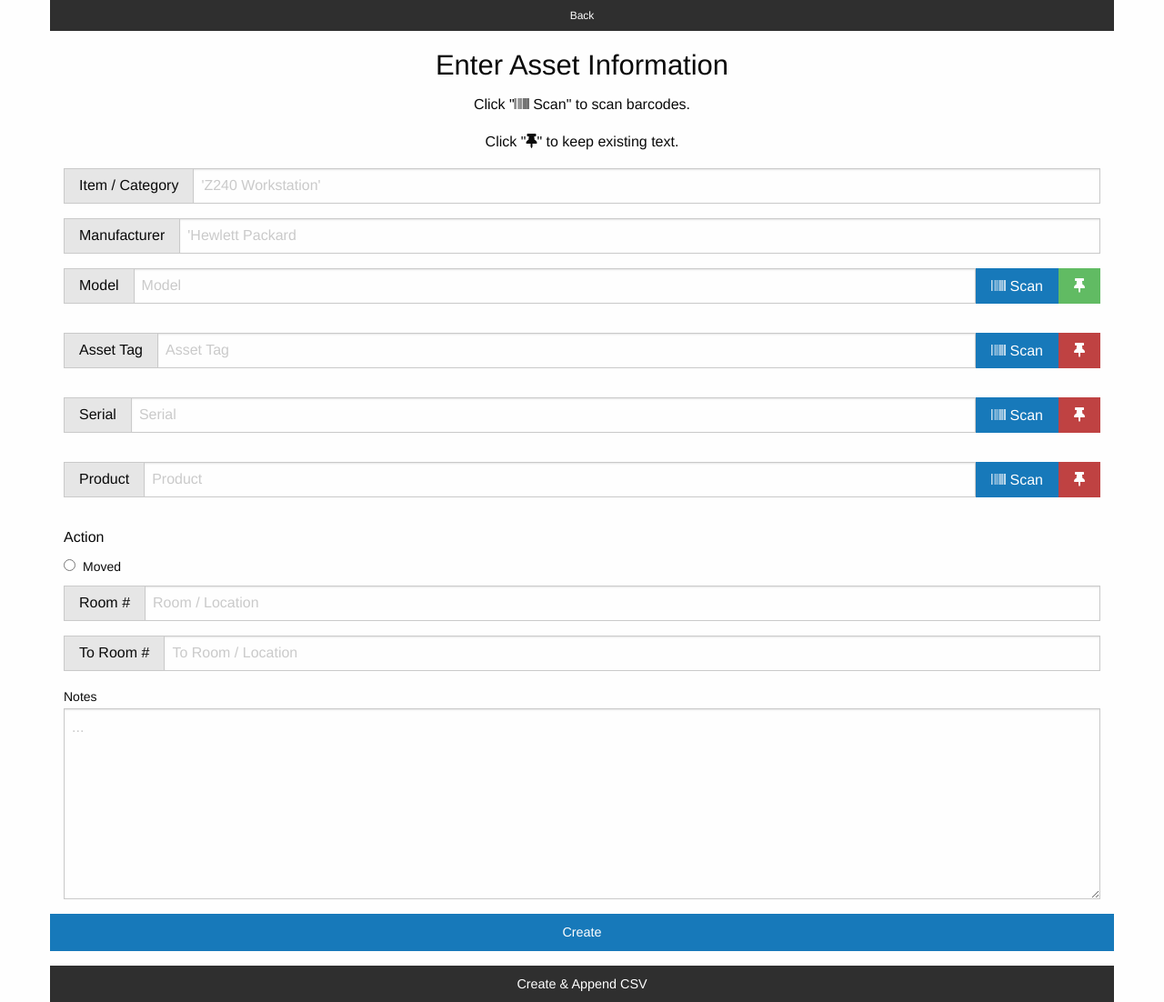
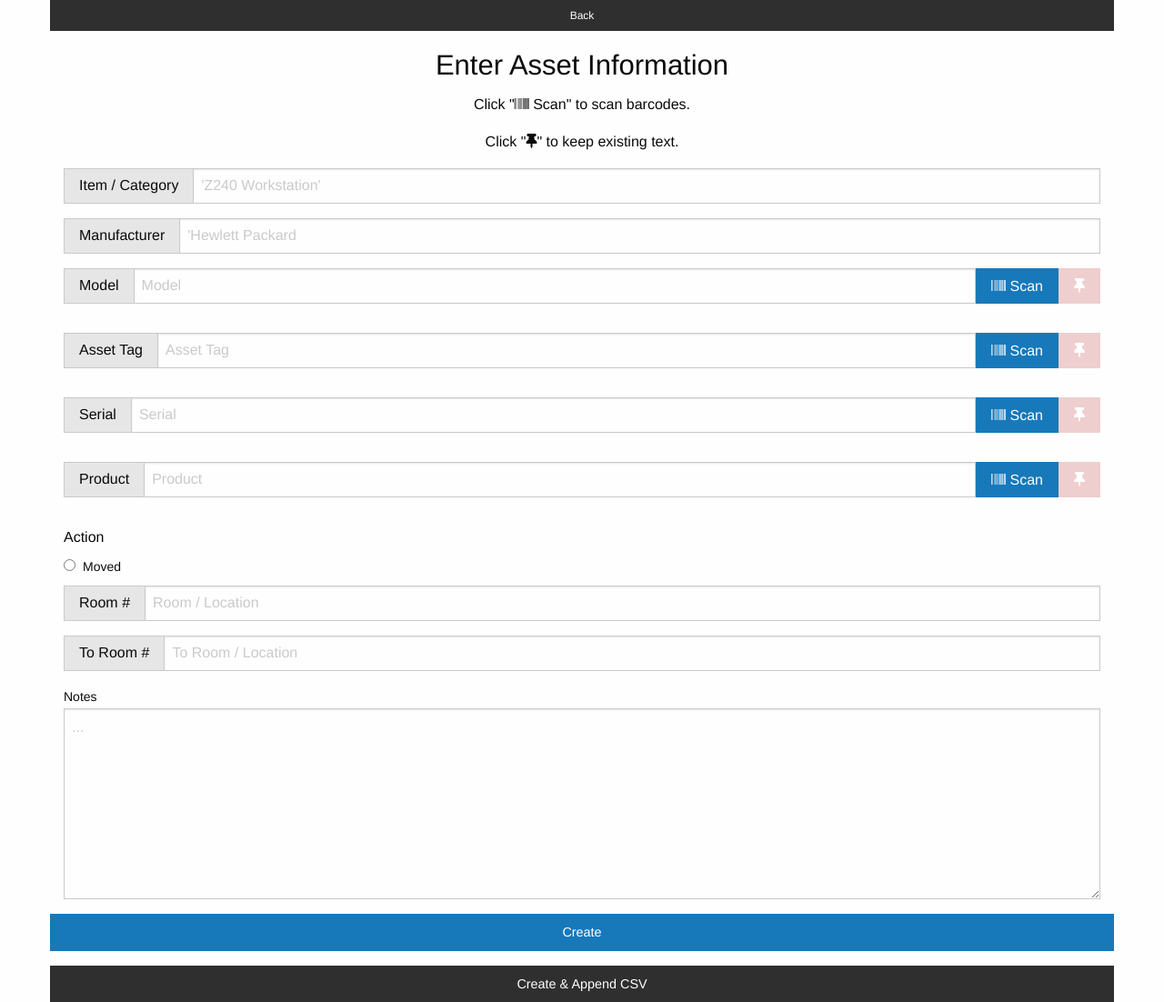
Before and after one commit to HorsePasta/datamatrix-inventory, a PHP site: page /createDatamatrix.php in a window 1280 px wide. Shown: the top 1102 px of the page at 91% size. Run offline with PHP 8.4, Linux system fonts and the light colour scheme; some libraries are stand-ins or nearby versions.

Commit message:
Begin adding managePinStatus functions

```diff
--- a/src/createDatamatrix.php
+++ b/src/createDatamatrix.php
@@ -33,12 +33,12 @@
                         <div class="input-group">
                             <div class="input-group">
                                 <span class="input-group-label">Model</span>
-                                <input class="input-group-field" id="model-tag-input" type="text" name="model" placeholder="Model">
+                                <input class="input-group-field" id="model-tag-input" type="text" name="model" placeholder="Model"  onchange="managePinStatus.enablePinButton('model');">
                                 <div class="input-group-button">
                                     <button type="button" class="button" onclick="scanBarcodeTag('model')"><i class="fas fa-barcode"></i> Scan</button>
                                 </div>
                                 <div class="input-group-button">
-                                    <button type="button" class="button pin pinned" onclick="pinInput('model')"><i class="fas fa-thumbtack"></i></button>
+                                    <button type="button" class="button pin disabled" id="modelPin" onclick="managePinStatus.togglePin('model')"><i class="fas fa-thumbtack"></i></button>
                                 </div>
                             </div>
                         </div>
@@ -55,7 +55,7 @@
                                         <button type="button" class="button" onclick="scanBarcodeTag('asset')"><i class="fas fa-barcode"></i> Scan</button>
                                     </div>
                                     <div class="input-group-button">
-                                        <button type="button" class="button pin" onclick="pinInput('asset')"><i class="fas fa-thumbtack"></i></button>
+                                        <button type="button" class="button pin disabled" id="assetPin" onclick="managePinStatus.togglePin('asset')"><i class="fas fa-thumbtack"></i></button>
                                     </div>
                                 </div>
                         </div>
@@ -71,7 +71,7 @@
                                     <button type="button" class="button" onclick="scanBarcodeTag('serial')"><i class="fas fa-barcode"></i> Scan</button>
                                 </div>
                                 <div class="input-group-button">
-                                    <button type="button" class="button pin" onclick="pinInput('serial')"><i class="fas fa-thumbtack"></i></button>
+                                    <button type="button" class="button pin disabled" id="serialPin" onclick="managePinStatus.togglePin('serial')"><i class="fas fa-thumbtack"></i></button>
                                 </div>
                             </div>
                         </div>
@@ -87,7 +87,7 @@
                                     <button type="button" class="button" onclick="scanBarcodeTag('product')"><i class="fas fa-barcode"></i> Scan</button>
                                 </div>
                                 <div class="input-group-button">
-                                    <button type="button" class="button pin" onclick="pinInput('product')"><i class="fas fa-thumbtack"></i></button>
+                                    <button type="button" class="button pin disabled" id="productPin" onclick="managePinStatus.togglePin('product')"><i class="fas fa-thumbtack"></i></button>
                                 </div>
                             </div>
                         </div>
```
Also changed, not shown: src/dist/js/custom.js.
